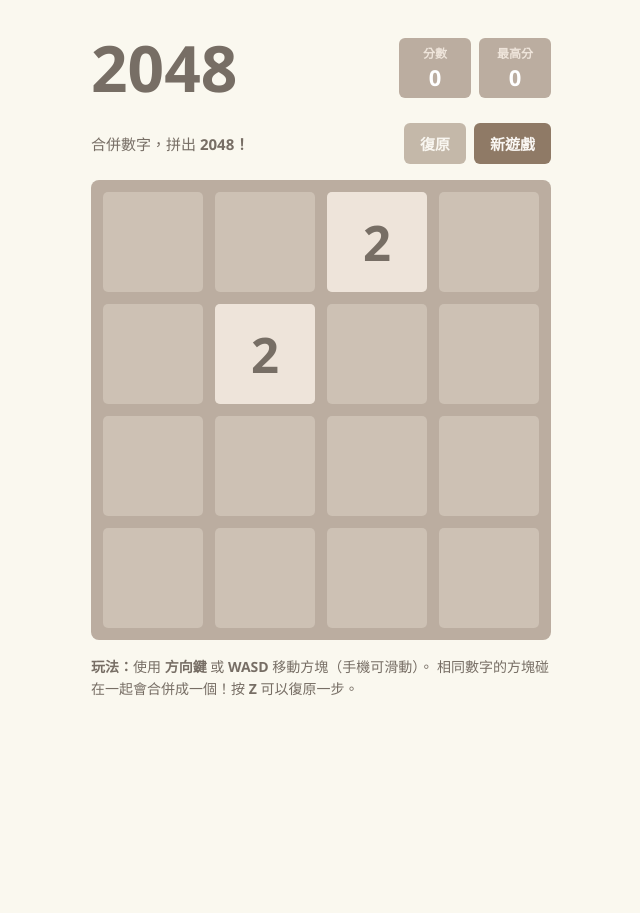
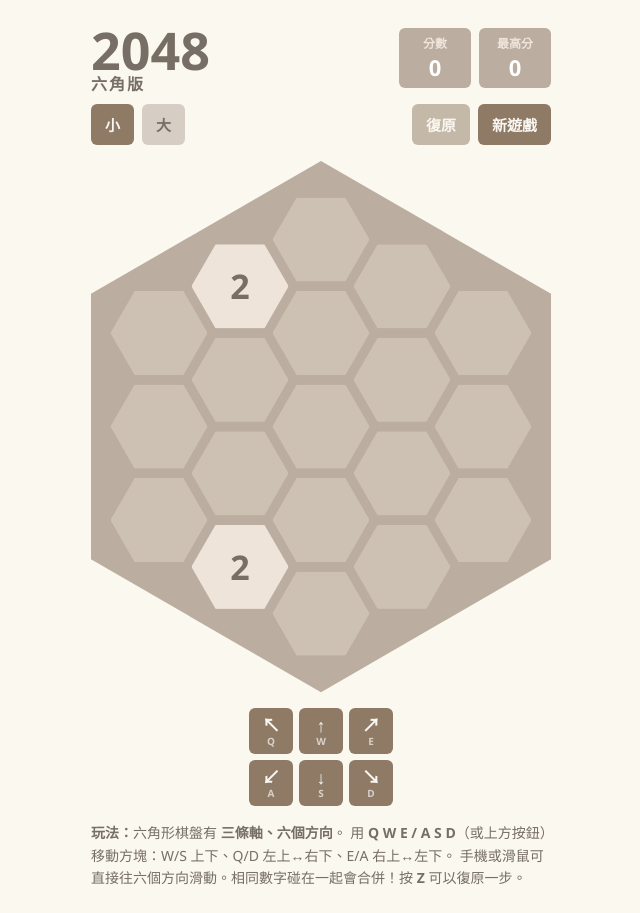
Before and after one commit to 54N7124/2048-game, a plain HTML site: page 2048.html in a window 1280 px wide. Shown: the whole page, without its empty margins (319-959 px from the left). Before the commit the page ends 800 px from the top, so only its background shows below. Drawn offline with Linux system fonts and the light colour scheme.

Commit message:
Turn 2048 into a hexagonal board with 3-axis moves
- Hex board (radius 2 or 3) using axial coordinates
- Six move directions (Q/W/E/A/S/D, on-screen buttons, 6-way swipe)
- Separate save/best score per board size

Co-Authored-By: Claude Opus 5.5 <noreply@anthropic.com>

```diff
--- a/2048.html
+++ b/2048.html
@@ -3,7 +3,7 @@
 <head>
 <meta charset="UTF-8">
 <meta name="viewport" content="width=device-width, initial-scale=1.0, user-scalable=no">
-<title>2048</title>
+<title>六角 2048</title>
 <style>
   :root {
     --bg: #faf8ef;
@@ -11,7 +11,6 @@
     --board: #bbada0;
     --cell: rgba(238, 228, 218, 0.35);
     --btn: #8f7a66;
-    --gap: 12px;
     --size: min(460px, calc(100vw - 32px));
   }
   * { box-sizing: border-box; }
@@ -33,7 +32,8 @@
     justify-content: space-between;
     margin-bottom: 12px;
   }
-  h1 { font-size: 64px; margin: 0; font-weight: 800; }
+  h1 { font-size: 52px; margin: 0; font-weight: 800; line-height: 1; }
+  h1 small { display: block; font-size: 16px; font-weight: 700; letter-spacing: 2px; }
   .scores { display: flex; gap: 8px; }
   .score-box {
     background: var(--board);
@@ -55,46 +55,41 @@
   @keyframes floatUp { to { transform: translateY(-40px); opacity: 0; } }
   .bar {
     display: flex; justify-content: space-between; align-items: center;
-    margin-bottom: 16px; gap: 8px;
+    margin-bottom: 16px; gap: 8px; flex-wrap: wrap;
   }
-  .bar p { margin: 0; font-size: 15px; }
+  .bar .group { display: flex; gap: 8px; }
   button {
     background: var(--btn); color: #f9f6f2; border: 0; border-radius: 6px;
-    padding: 10px 16px; font-size: 15px; font-weight: 700; cursor: pointer;
+    padding: 10px 14px; font-size: 15px; font-weight: 700; cursor: pointer;
     font-family: inherit; white-space: nowrap;
   }
   button:hover { filter: brightness(1.08); }
+  button.size { background: #d6cdc4; color: var(--text); }
+  button.size.active { background: var(--btn); color: #f9f6f2; }
+
   .board {
     position: relative;
-    width: var(--size); height: var(--size);
+    width: var(--size);
+    margin: 0 auto;
+  }
+  .board-bg {
+    position: absolute; inset: 0;
     background: var(--board);
-    border-radius: 8px;
-    padding: var(--gap);
+    clip-path: polygon(50% 0, 100% 25%, 100% 75%, 50% 100%, 0 75%, 0 25%);
   }
-  .grid, .tiles {
-    position: absolute; inset: var(--gap);
-  }
-  .grid {
-    display: grid;
-    grid-template-columns: repeat(4, 1fr);
-    grid-template-rows: repeat(4, 1fr);
-    gap: var(--gap);
-  }
-  .grid div { background: var(--cell); border-radius: 5px; }
+  .grid, .tiles { position: absolute; inset: 0; }
+  .hex { clip-path: polygon(25% 0, 75% 0, 100% 50%, 75% 100%, 25% 100%, 0 50%); }
+  .cell { position: absolute; left: 0; top: 0; background: var(--cell); }
   .tile {
-    position: absolute;
-    width: calc((100% - 3 * var(--gap)) / 4);
-    height: calc((100% - 3 * var(--gap)) / 4);
-    display: flex; align-items: center; justify-content: center;
-    border-radius: 5px;
-    font-weight: 800;
+    position: absolute; left: 0; top: 0;
     transition: transform 110ms ease-in-out;
     z-index: 1;
   }
+  .tiles.noanim .tile { transition: none; }
   .tile .inner {
     width: 100%; height: 100%;
     display: flex; align-items: center; justify-content: center;
-    border-radius: 5px;
+    font-weight: 800;
   }
   .tile.new .inner { animation: appear 180ms ease 100ms backwards; }
   .tile.merged { z-index: 2; }
@@ -103,7 +98,7 @@
   @keyframes pop { 0% { transform: scale(0); } 50% { transform: scale(1.2); } 100% { transform: scale(1); } }
 
   .overlay {
-    position: absolute; inset: 0; border-radius: 8px;
+    position: absolute; inset: 0; border-radius: 12px;
     display: none; flex-direction: column; align-items: center; justify-content: center;
     gap: 16px; z-index: 10;
     animation: fade .6s ease;
@@ -114,33 +109,44 @@
   .overlay h2 { font-size: 48px; margin: 0; }
   .overlay .btns { display: flex; gap: 8px; }
   @keyframes fade { from { opacity: 0; } }
+
+  .keys {
+    display: grid; grid-template-columns: repeat(3, 44px); gap: 6px;
+    justify-content: center; margin-top: 16px;
+  }
+  .keys button { padding: 8px 0; font-size: 18px; line-height: 1; }
+  .keys button span { display: block; font-size: 10px; opacity: .7; margin-top: 2px; }
   .help { margin-top: 16px; font-size: 14px; line-height: 1.6; }
 
   @media (max-width: 420px) {
-    h1 { font-size: 44px; }
-    :root { --gap: 8px; }
+    h1 { font-size: 40px; }
     .score-box { min-width: 60px; padding: 4px 10px; }
+    button { padding: 8px 10px; font-size: 14px; }
   }
 </style>
 </head>
 <body>
 <div class="wrap">
   <header>
-    <h1>2048</h1>
+    <h1>2048<small>六角版</small></h1>
     <div class="scores">
       <div class="score-box" id="scoreBox"><div class="label">分數</div><div class="val" id="score">0</div></div>
       <div class="score-box"><div class="label">最高分</div><div class="val" id="best">0</div></div>
     </div>
   </header>
   <div class="bar">
-    <p>合併數字，拼出 <strong>2048！</strong></p>
-    <div style="display:flex; gap:8px">
+    <div class="group">
+      <button class="size" data-r="2" title="每邊 3 格，共 19 格">小</button>
+      <button class="size" data-r="3" title="每邊 4 格，共 37 格">大</button>
+    </div>
+    <div class="group">
       <button id="undoBtn" title="復原上一步 (Z)">復原</button>
       <button id="newBtn">新遊戲</button>
     </div>
   </div>
 
   <div class="board" id="board">
+    <div class="board-bg"></div>
     <div class="grid" id="grid"></div>
     <div class="tiles" id="tiles"></div>
     <div class="overlay" id="overlay">
@@ -152,15 +158,25 @@
     </div>
   </div>
 
+  <div class="keys" id="keys">
+    <button data-dir="ul">↖<span>Q</span></button>
+    <button data-dir="up">↑<span>W</span></button>
+    <button data-dir="ur">↗<span>E</span></button>
+    <button data-dir="dl">↙<span>A</span></button>
+    <button data-dir="down">↓<span>S</span></button>
+    <button data-dir="dr">↘<span>D</span></button>
+  </div>
+
   <div class="help">
-    <strong>玩法：</strong>使用 <strong>方向鍵</strong> 或 <strong>WASD</strong> 移動方塊（手機可滑動）。
-    相同數字的方塊碰在一起會合併成一個！按 <strong>Z</strong> 可以復原一步。
+    <strong>玩法：</strong>六角形棋盤有 <strong>三條軸、六個方向</strong>。
+    用 <strong>Q W E / A S D</strong>（或上方按鈕）移動方塊：W/S 上下、Q/D 左上↔右下、E/A 右上↔左下。
+    手機或滑鼠可直接往六個方向滑動。相同數字碰在一起會合併！按 <strong>Z</strong> 可以復原一步。
   </div>
 </div>
 
 <script>
 (() => {
-  const N = 4;
+  const SQ3 = Math.sqrt(3);
   const COLORS = {
     2:    ['#eee4da', '#776e65'],
     4:    ['#ede0c8', '#776e65'],
@@ -176,29 +192,94 @@
   };
   const SUPER = ['#3c3a32', '#f9f6f2'];
 
+  // 平頂六角格、軸座標 (q, r)。三條軸各有兩個方向：
+  //   上下 (0,∓1)、左上↔右下 (∓1,0)、右上↔左下 (±1,∓1)
+  const DIRS = {
+    up: [0, -1], down: [0, 1],
+    ul: [-1, 0], dr: [1, 0],
+    ur: [1, -1], dl: [-1, 1],
+  };
+  // 每個方向在螢幕上的角度（度，y 軸朝下），用於滑動判斷
+  const ANGLES = { up: -90, ur: -30, dr: 30, down: 90, dl: 150, ul: -150 };
+
   const $ = id => document.getElementById(id);
-  const tilesEl = $('tiles'), gridEl = $('grid'), overlay = $('overlay');
+  const boardEl = $('board'), tilesEl = $('tiles'), gridEl = $('grid'), overlay = $('overlay');
   const scoreEl = $('score'), bestEl = $('best');
 
-  for (let i = 0; i < N * N; i++) gridEl.appendChild(document.createElement('div'));
+  const store = {
+    get(k) { try { return localStorage.getItem(k); } catch (e) { return null; } },
+    set(k, v) { try { localStorage.setItem(k, v); } catch (e) {} },
+  };
 
-  let grid, score, won, keepPlaying, over, history, nextId = 1;
-  let best = 0;
-  try { best = +localStorage.getItem('2048-best') || 0; } catch (e) {}
-  bestEl.textContent = best;
+  let R, CELLS, INDEX, geo;
+  let grid, score, won, keepPlaying, over, history, nextId = 1, best = 0;
+  const tileEls = new Map();
 
-  const empty = () => Array.from({ length: N }, () => Array(N).fill(null));
+  const key = (q, r) => q + ',' + r;
+  const at = (q, r) => INDEX.get(key(q, r));
+
+  function setup(radius) {
+    R = radius;
+    CELLS = []; INDEX = new Map();
+    for (let q = -R; q <= R; q++)
+      for (let r = -R; r <= R; r++)
+        if (Math.abs(q + r) <= R) { INDEX.set(key(q, r), CELLS.length); CELLS.push({ q, r }); }
+
+    gridEl.innerHTML = '';
+    CELLS.forEach(() => {
+      const d = document.createElement('div');
+      d.className = 'cell hex';
+      gridEl.appendChild(d);
+    });
+    tilesEl.innerHTML = '';
+    tileEls.clear();
+
+    document.querySelectorAll('button.size').forEach(b =>
+      b.classList.toggle('active', +b.dataset.r === R));
+    store.set('hex2048-size', R);
+    best = +store.get('hex2048-best-' + R) || 0;
+    bestEl.textContent = best;
+    layout();
+  }
+
+  // ---- 版面計算 ----
+  function layout() {
+    const W = boardEl.clientWidth;
+    // 外框為尖頂六角形，頂點距離 V = K * L；需同時包住上下與左右最外側的格子
+    const K = Math.max(SQ3 * (R + 0.5), (1.5 * R + 1) / (SQ3 / 2)) + 0.3;
+    const L = W / (SQ3 * K);       // 相鄰格中心距離的基準單位
+    const V = K * L;
+    const s = L * 0.9;             // 單格六角形外接圓半徑（留出間隙）
+    boardEl.style.height = 2 * V + 'px';
+    geo = { cx: W / 2, cy: V, L, s, w: 2 * s, h: SQ3 * s };
+
+    [...gridEl.children].forEach((el, i) => {
+      el.style.width = geo.w + 'px';
+      el.style.height = geo.h + 'px';
+      el.style.transform = pos(i);
+    });
+  }
+
+  function pos(i) {
+    const { q, r } = CELLS[i];
+    const x = geo.cx + 1.5 * geo.L * q - geo.w / 2;
+    const y = geo.cy + SQ3 * geo.L * (r + q / 2) - geo.h / 2;
+    return `translate(${x}px, ${y}px)`;
+  }
+
+  // ---- 遊戲邏輯 ----
+  const empty = () => Array(CELLS.length).fill(null);
 
   function addRandom() {
-    const cells = [];
-    for (let r = 0; r < N; r++) for (let c = 0; c < N; c++) if (!grid[r][c]) cells.push([r, c]);
-    if (!cells.length) return;
-    const [r, c] = cells[Math.floor(Math.random() * cells.length)];
-    grid[r][c] = { id: nextId++, value: Math.random() < 0.9 ? 2 : 4, isNew: true };
+    const free = [];
+    grid.forEach((t, i) => { if (!t) free.push(i); });
+    if (!free.length) return;
+    const i = free[Math.floor(Math.random() * free.length)];
+    grid[i] = { id: nextId++, value: Math.random() < 0.9 ? 2 : 4, isNew: true };
   }
 
   function snapshot() {
-    return { grid: grid.map(row => row.map(t => t && { id: t.id, value: t.value })), score, won };
+    return { grid: grid.map(t => t && { id: t.id, value: t.value }), score, won };
   }
 
   function newGame() {
@@ -209,15 +290,16 @@
     save();
   }
 
-  // 依方向取得一列的座標序列（從移動目標端開始）
-  function line(dir, i) {
+  // 依方向取得所有直線，每條線從移動目標端開始排列
+  function lines(dir) {
+    const [dq, dr] = DIRS[dir];
     const out = [];
-    for (let j = 0; j < N; j++) {
-      if (dir === 'left')  out.push([i, j]);
-      if (dir === 'right') out.push([i, N - 1 - j]);
-      if (dir === 'up')    out.push([j, i]);
-      if (dir === 'down')  out.push([N - 1 - j, i]);
-    }
+    CELLS.forEach(({ q, r }) => {
+      if (at(q + dq, r + dr) !== undefined) return; // 只從最前端的格子開始
+      const line = [];
+      for (let cq = q, cr = r, i; (i = at(cq, cr)) !== undefined; cq -= dq, cr -= dr) line.push(i);
+      out.push(line);
+    });
     return out;
   }
 
@@ -227,9 +309,8 @@
     let moved = false, gained = 0;
     const newGrid = empty();
 
-    for (let i = 0; i < N; i++) {
-      const coords = line(dir, i);
-      const tiles = coords.map(([r, c]) => grid[r][c]).filter(Boolean);
+    for (const coords of lines(dir)) {
+      const tiles = coords.map(i => grid[i]).filter(Boolean);
       const result = [];
       for (let k = 0; k < tiles.length; k++) {
         const t = tiles[k];
@@ -242,13 +323,9 @@
           result.push({ id: t.id, value: t.value });
         }
       }
-      result.forEach((t, k) => {
-        const [r, c] = coords[k];
-        newGrid[r][c] = t;
-      });
-      // 判斷是否有移動
-      coords.forEach(([r, c]) => {
-        const a = grid[r][c], b = newGrid[r][c];
+      result.forEach((t, k) => { newGrid[coords[k]] = t; });
+      coords.forEach(i => {
+        const a = grid[i], b = newGrid[i];
         if ((a ? a.id : 0) !== (b ? b.id : 0)) moved = true;
       });
     }
@@ -257,15 +334,13 @@
     history.push(prev);
     if (history.length > 50) history.shift();
 
-    // 記錄被合併方塊的位置以便動畫
     const ghosts = [];
-    for (let r = 0; r < N; r++) for (let c = 0; c < N; c++) {
-      const t = newGrid[r][c];
+    newGrid.forEach((t, i) => {
       if (t && t.merged) {
-        t.from.forEach(f => ghosts.push({ id: f.id, value: f.value, r, c }));
+        t.from.forEach(f => ghosts.push({ id: f.id, i }));
         delete t.from;
       }
-    }
+    });
 
     grid = newGrid;
     score += gained;
@@ -273,7 +348,7 @@
     addRandom();
     render(ghosts);
 
-    if (!won && grid.flat().some(t => t && t.value === 2048)) {
+    if (!won && grid.some(t => t && t.value === 2048)) {
       won = true;
       setTimeout(() => showOverlay('你贏了！', 'win'), 300);
     } else if (!canMove()) {
@@ -284,13 +359,15 @@
   }
 
   function canMove() {
-    for (let r = 0; r < N; r++) for (let c = 0; c < N; c++) {
-      const t = grid[r][c];
+    return CELLS.some(({ q, r }, i) => {
+      const t = grid[i];
       if (!t) return true;
-      if (c + 1 < N && grid[r][c + 1] && grid[r][c + 1].value === t.value) return true;
-      if (r + 1 < N && grid[r + 1][c] && grid[r + 1][c].value === t.value) return true;
-    }
-    return false;
+      // 每條軸只需檢查一個方向的鄰居
+      return [DIRS.dr, DIRS.down, DIRS.ur].some(([dq, dr]) => {
+        const j = at(q + dq, r + dr);
+        return j !== undefined && grid[j] && grid[j].value === t.value;
+      });
+    });
   }
 
   function undo() {
@@ -303,74 +380,65 @@
   }
 
   // ---- 繪製 ----
-  const tileEls = new Map();
-
-  function pos(r, c) {
-    // 以方塊自身寬度 + gap 計算位移
-    return `translate(calc(${c} * (100% + var(--gap))), calc(${r} * (100% + var(--gap))))`;
+  function fontSize(v) {
+    const d = String(v).length;
+    const ratio = d <= 2 ? 0.7 : d === 3 ? 0.56 : d === 4 ? 0.44 : 0.36;
+    return Math.round(geo.s * ratio) + 'px';
   }
 
-  function fontSize(v) {
-    const base = tilesEl.clientWidth / 4;
-    const digits = String(v).length;
-    const ratio = digits <= 2 ? 0.45 : digits === 3 ? 0.38 : digits === 4 ? 0.3 : 0.24;
-    return Math.round(base * ratio) + 'px';
+  function styleEl(el, v) {
+    const [bg, fg] = COLORS[v] || SUPER;
+    el.style.width = geo.w + 'px';
+    el.style.height = geo.h + 'px';
+    const inner = el.firstChild;
+    inner.textContent = v;
+    inner.style.background = bg;
+    inner.style.color = fg;
+    inner.style.fontSize = fontSize(v);
   }
 
   function makeEl(t) {
     const el = document.createElement('div');
     el.className = 'tile';
     const inner = document.createElement('div');
-    inner.className = 'inner';
+    inner.className = 'inner hex';
     el.appendChild(inner);
     styleEl(el, t.value);
     tilesEl.appendChild(el);
     return el;
   }
 
-  function styleEl(el, v) {
-    const [bg, fg] = COLORS[v] || SUPER;
-    const inner = el.firstChild;
-    inner.textContent = v;
-    inner.style.background = bg;
-    inner.style.color = fg;
-    inner.style.fontSize = fontSize(v);
-    inner.style.boxShadow = v >= 128 ? `0 0 ${Math.min(30, Math.log2(v) * 2)}px rgba(243,215,116,.45)` : 'none';
-  }
-
   function render(ghosts = []) {
     const alive = new Set();
 
-    // 將被合併的舊方塊滑到目標位置後移除
     ghosts.forEach(g => {
       const el = tileEls.get(g.id);
       if (!el) return;
-      el.style.transform = pos(g.r, g.c);
+      el.style.transform = pos(g.i);
       tileEls.delete(g.id);
       setTimeout(() => el.remove(), 120);
     });
 
-    for (let r = 0; r < N; r++) for (let c = 0; c < N; c++) {
-      const t = grid[r][c];
-      if (!t) continue;
+    grid.forEach((t, i) => {
+      if (!t) return;
       alive.add(t.id);
       let el = tileEls.get(t.id);
       if (!el) {
         el = makeEl(t);
         el.style.transition = 'none';
-        el.style.transform = pos(r, c);
+        el.style.transform = pos(i);
         el.offsetWidth; // 強制重排
         el.style.transition = '';
         if (t.merged) el.classList.add('merged');
         else if (t.isNew) el.classList.add('new');
         tileEls.set(t.id, el);
       } else {
-        el.style.transform = pos(r, c);
+        el.style.transform = pos(i);
         styleEl(el, t.value);
         el.classList.remove('new', 'merged');
       }
       delete t.isNew; delete t.merged;
-    }
+    });
 
     for (const [id, el] of tileEls) {
       if (!alive.has(id)) { el.remove(); tileEls.delete(id); }
@@ -380,7 +448,7 @@
     if (score > best) {
       best = score;
       bestEl.textContent = best;
-      try { localStorage.setItem('2048-best', best); } catch (e) {}
+      store.set('hex2048-best-' + R, best);
     }
     $('undoBtn').disabled = !history.length;
     $('undoBtn').style.opacity = history.length ? 1 : 0.5;
@@ -401,18 +469,17 @@
   }
   function hideOverlay() { overlay.className = 'overlay'; }
 
-  // ---- 存檔 ----
+  // ---- 存檔（每種棋盤大小各自一份）----
   function save() {
-    try {
-      localStorage.setItem('2048-state', JSON.stringify({ ...snapshot(), keepPlaying, over, nextId }));
-    } catch (e) {}
+    store.set('hex2048-state-' + R, JSON.stringify({ ...snapshot(), keepPlaying, over, nextId }));
   }
   function load() {
     try {
-      const s = JSON.parse(localStorage.getItem('2048-state'));
-      if (!s || !s.grid) return false;
+      const s = JSON.parse(store.get('hex2048-state-' + R));
+      if (!s || !Array.isArray(s.grid) || s.grid.length !== CELLS.length) return false;
       grid = s.grid; score = s.score; won = s.won; keepPlaying = s.keepPlaying;
-      over = s.over; nextId = s.nextId || 1000; history = [];
+      over = s.over; nextId = Math.max(nextId, s.nextId || 1000); history = [];
+      hideOverlay();
       render();
       if (over) showOverlay('遊戲結束！', 'lose');
       else if (won && !keepPlaying) showOverlay('你贏了！', 'win');
@@ -420,42 +487,62 @@
     } catch (e) { return false; }
   }
 
+  function switchSize(radius) {
+    setup(radius);
+    if (!load()) newGame();
+  }
+
   // ---- 輸入 ----
   const KEYS = {
-    ArrowLeft: 'left', ArrowRight: 'right', ArrowUp: 'up', ArrowDown: 'down',
-    a: 'left', d: 'right', w: 'up', s: 'down',
-    A: 'left', D: 'right', W: 'up', S: 'down',
+    q: 'ul', w: 'up', e: 'ur', a: 'dl', s: 'down', d: 'dr',
+    ArrowUp: 'up', ArrowDown: 'down',
+    Home: 'ul', PageUp: 'ur', End: 'dl', PageDown: 'dr', // 數字鍵盤 7 9 1 3（NumLock 關閉時）
   };
   document.addEventListener('keydown', e => {
     if (e.ctrlKey || e.metaKey || e.altKey) return;
-    if (KEYS[e.key]) { e.preventDefault(); move(KEYS[e.key]); }
-    else if (e.key === 'z' || e.key === 'Z') undo();
+    const k = e.key.length === 1 ? e.key.toLowerCase() : e.key;
+    if (KEYS[k]) { e.preventDefault(); move(KEYS[k]); }
+    else if (k === 'z') undo();
   });
 
   let sx = 0, sy = 0, touching = false;
-  const board = $('board');
-  board.addEventListener('pointerdown', e => { sx = e.clientX; sy = e.clientY; touching = true; });
+  boardEl.addEventListener('pointerdown', e => { sx = e.clientX; sy = e.clientY; touching = true; });
   window.addEventListener('pointerup', e => {
     if (!touching) return;
     touching = false;
     const dx = e.clientX - sx, dy = e.clientY - sy;
-    if (Math.max(Math.abs(dx), Math.abs(dy)) < 25) return;
-    move(Math.abs(dx) > Math.abs(dy) ? (dx > 0 ? 'right' : 'left') : (dy > 0 ? 'down' : 'up'));
+    if (Math.hypot(dx, dy) < 25) return;
+    const a = Math.atan2(dy, dx) * 180 / Math.PI;
+    let bestDir = null, bestDiff = Infinity;
+    for (const [dir, ang] of Object.entries(ANGLES)) {
+      const diff = Math.abs(((a - ang + 540) % 360) - 180);
+      if (diff < bestDiff) { bestDiff = diff; bestDir = dir; }
+    }
+    move(bestDir);
   });
 
+  $('keys').addEventListener('click', e => {
+    const b = e.target.closest('button');
+    if (b) move(b.dataset.dir);
+  });
+  document.querySelectorAll('button.size').forEach(b =>
+    b.addEventListener('click', () => { if (+b.dataset.r !== R) switchSize(+b.dataset.r); }));
   $('newBtn').onclick = newGame;
   $('retryBtn').onclick = newGame;
   $('undoBtn').onclick = undo;
   $('keepBtn').onclick = () => { keepPlaying = true; hideOverlay(); save(); };
 
   window.addEventListener('resize', () => {
-    for (let r = 0; r < N; r++) for (let c = 0; c < N; c++) {
-      const t = grid[r][c];
-      if (t && tileEls.get(t.id)) styleEl(tileEls.get(t.id), t.value);
-    }
+    tilesEl.classList.add('noanim');
+    layout();
+    grid.forEach((t, i) => {
+      const el = t && tileEls.get(t.id);
+      if (el) { el.style.transform = pos(i); styleEl(el, t.value); }
+    });
+    requestAnimationFrame(() => tilesEl.classList.remove('noanim'));
   });
 
-  if (!load()) newGame();
+  switchSize(+store.get('hex2048-size') === 3 ? 3 : 2);
 })();
 </script>
 </body>
```
Also changed, not shown: 1 other file.
